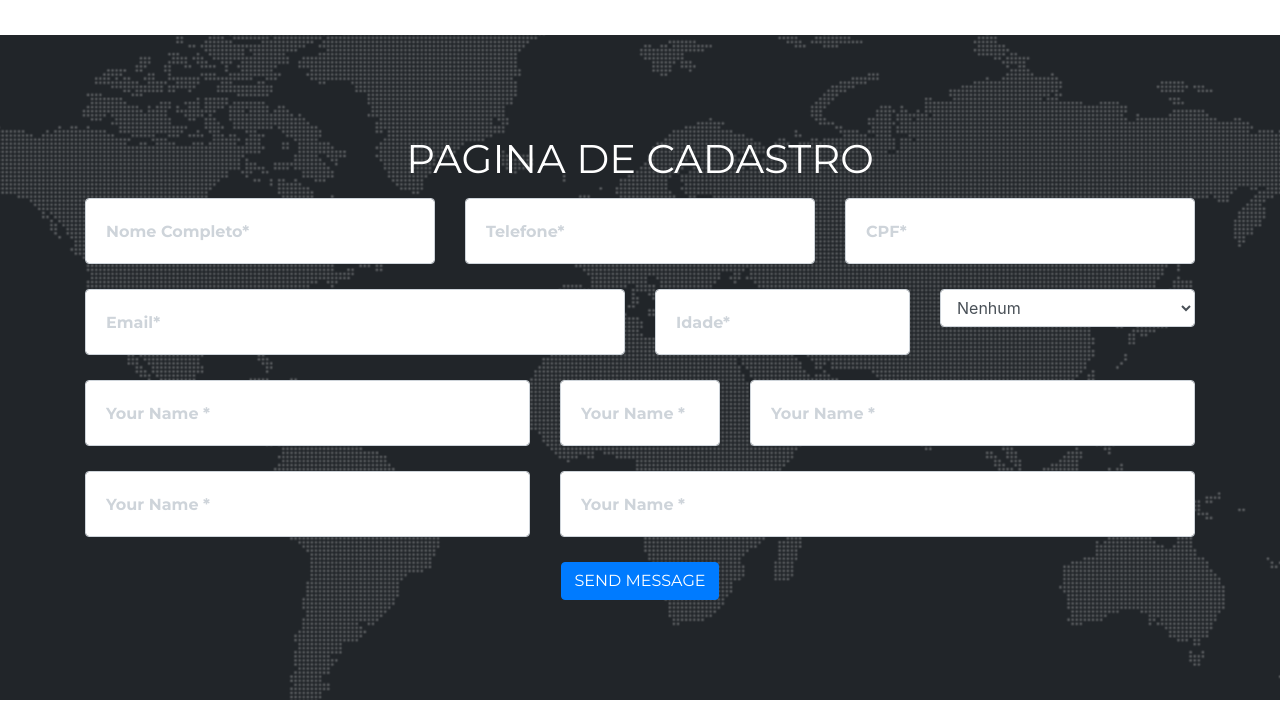
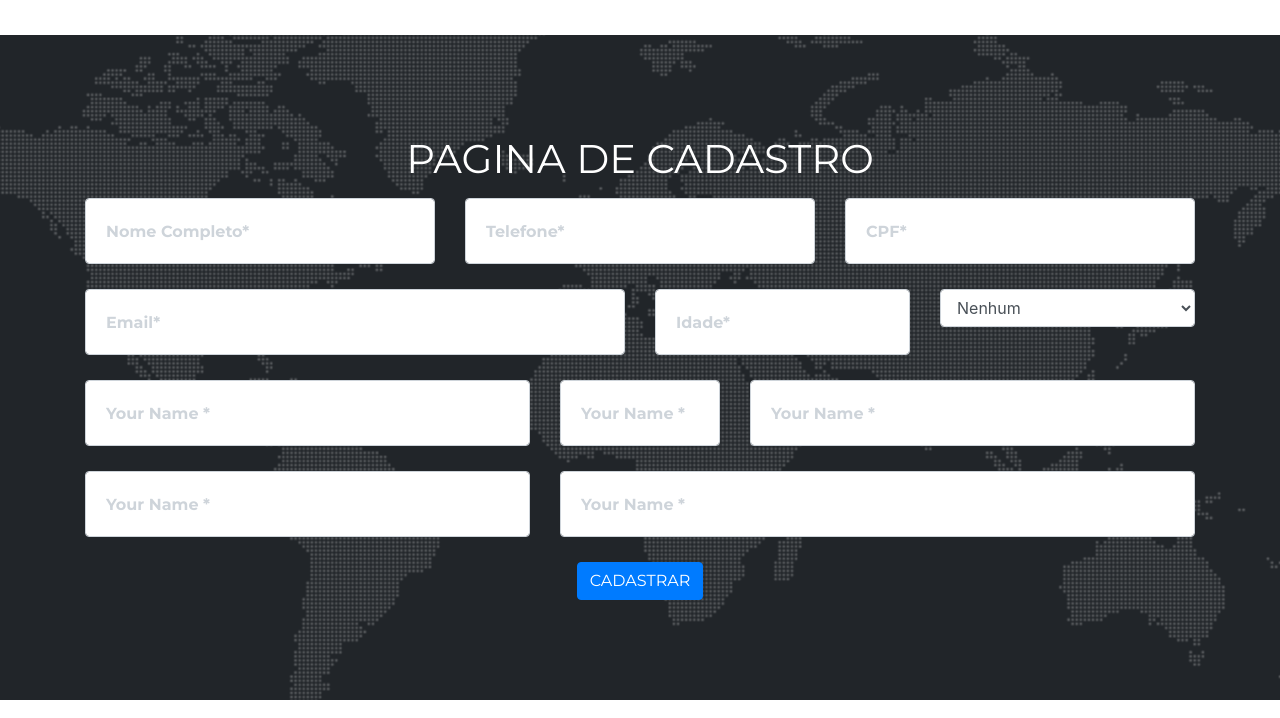
Before and after one commit to Breakworm/congmulheres, a website with bundled scripts: page index.html in a window 1280 px wide. Shown: the part 4526-5244 px from the top of the page. Built offline with nearby package versions, Linux system fonts and the light colour scheme; a web font is replaced by a local one.

Commit message:
botao cadastro

```diff
--- a/index.html
+++ b/index.html
@@ -419,7 +419,7 @@
               <div class="clearfix"></div>
               <div class="col-lg-12 text-center">
                 <div id="success"></div>
-                <button id="sendMessageButton" class="btn btn-primary btn-xl text-uppercase" type="submit">Send Message</button>
+                <button id="sendMessageButton" class="btn btn-primary btn-xl text-uppercase" type="submit">Cadastrar</button>
               </div>
             </div>
           </form>
```
